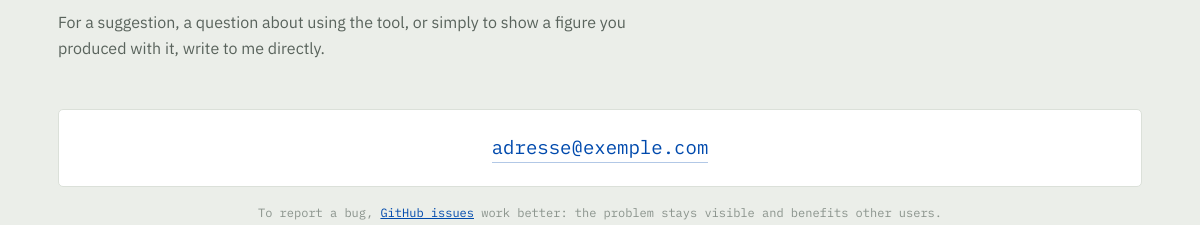
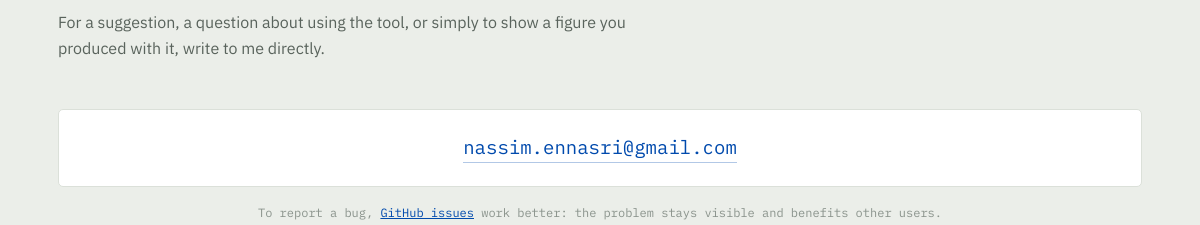
Before and after one commit to MistyToonz/CladisTree, an Electron app: page index.html in a window 1200 px wide. Shown: the part 5860-6085 px from the top of the page. Drawn offline with nearby package versions, Linux system fonts and the light colour scheme; no server answers.

Commit message:
Update email address in index.html

```diff
--- a/index.html
+++ b/index.html
@@ -689,7 +689,7 @@ footer{border-top:1px solid var(--rule);padding:26px 0 40px}
 
     <div class="mailbox rise">
       <!-- ▸ ADRESSE À RENSEIGNER : remplacer les deux occurrences sur la ligne ci-dessous. -->
-      <a href="mailto:adresse@exemple.com">adresse@exemple.com</a>
+      <a href="mailto:nassim.ennasri@gmail.com">nassim.ennasri@gmail.com</a>
     </div>
 
     <p class="dl__note fr" style="margin-top:16px; text-align:center;">Pour signaler un bogue, les <a href="https://github.com/MistyToonz/CladisTree/issues" style="color:var(--blue);">issues GitHub</a> sont préférables : le problème reste visible et profite aux autres utilisateurs.</p>
```
